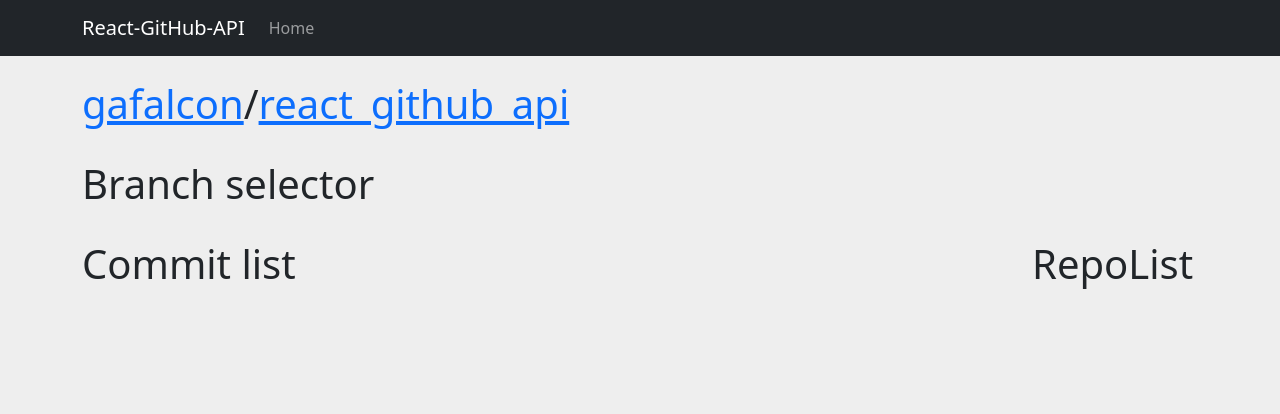
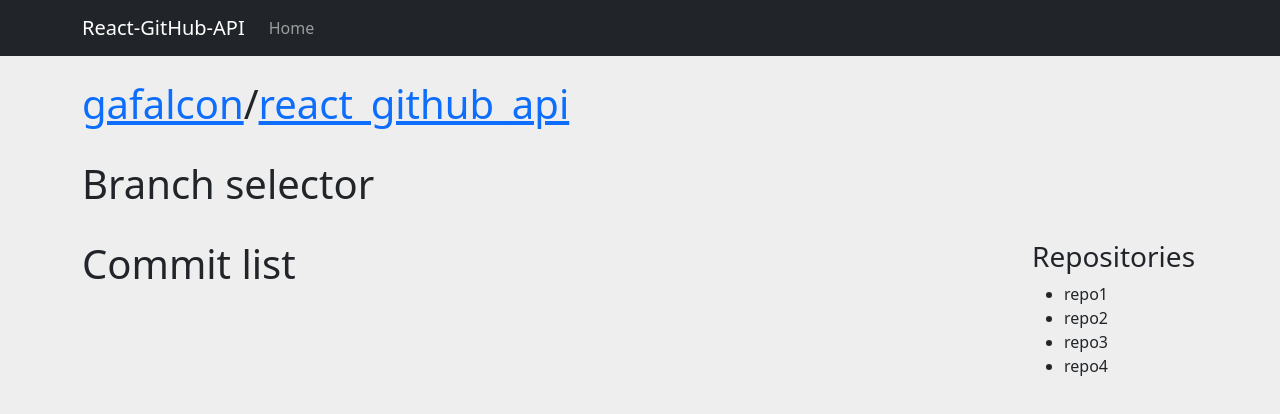
Before and after one commit to gafalcon/react_github_api, a React (Create React App) app: page / in a window 1280 px wide. Shown: the top 414 px of the page. Built offline with nearby package versions, Linux system fonts and the light colour scheme.

Commit message:
Set repolist display

```diff
--- a/src/components/RepoList/RepoList.jsx
+++ b/src/components/RepoList/RepoList.jsx
@@ -1,9 +1,14 @@
 import React from "react";
 
-function RepoList() {
+function RepoList({ repos, onRepoSelect }) {
   return (
     <div>
-      <h1>RepoList</h1>
+      <h3>Repositories</h3>
+      <ul>
+        {repos.map((repo) => (
+          <li key={repo.name}>{repo.name}</li>
+        ))}
+      </ul>
     </div>
   );
 }
```
